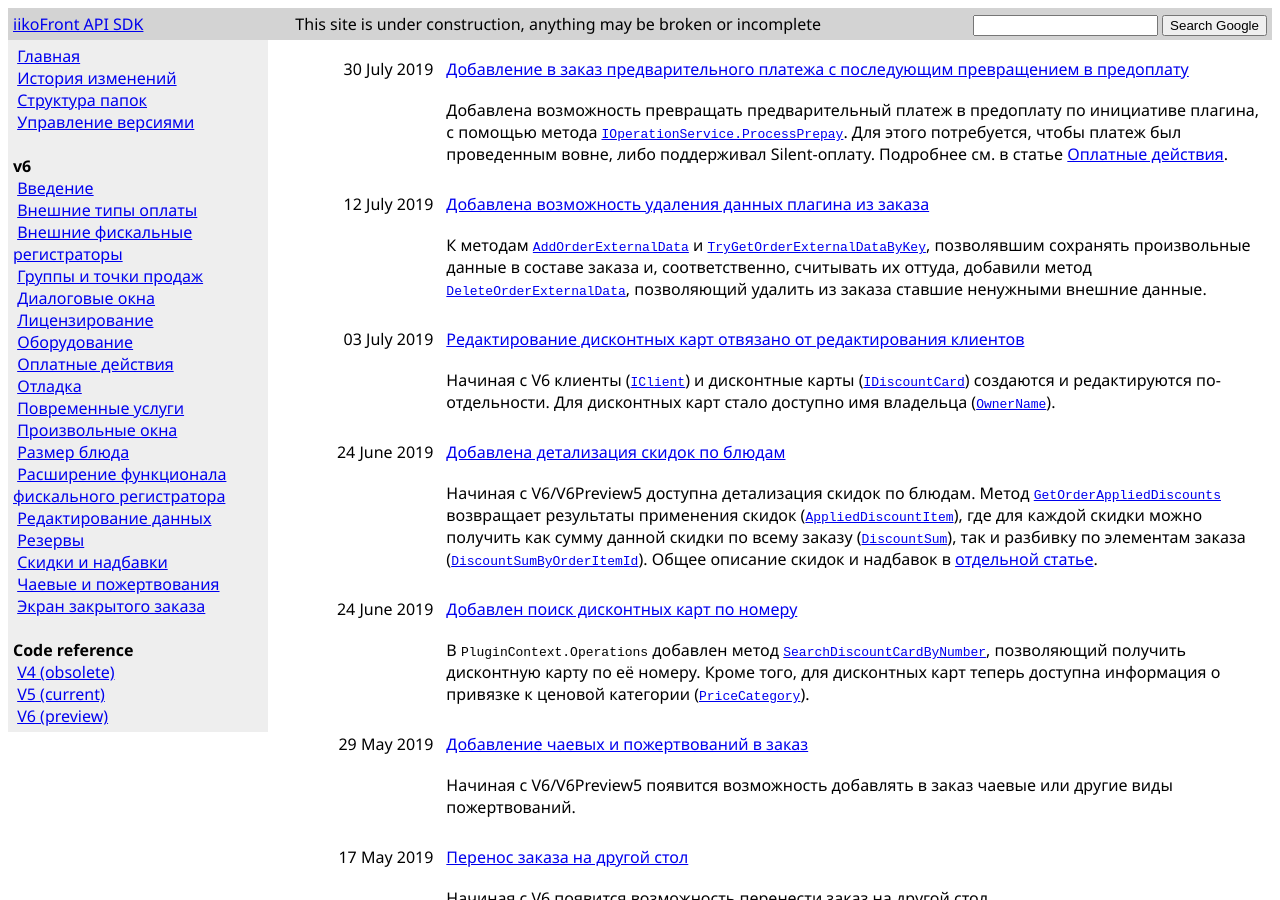
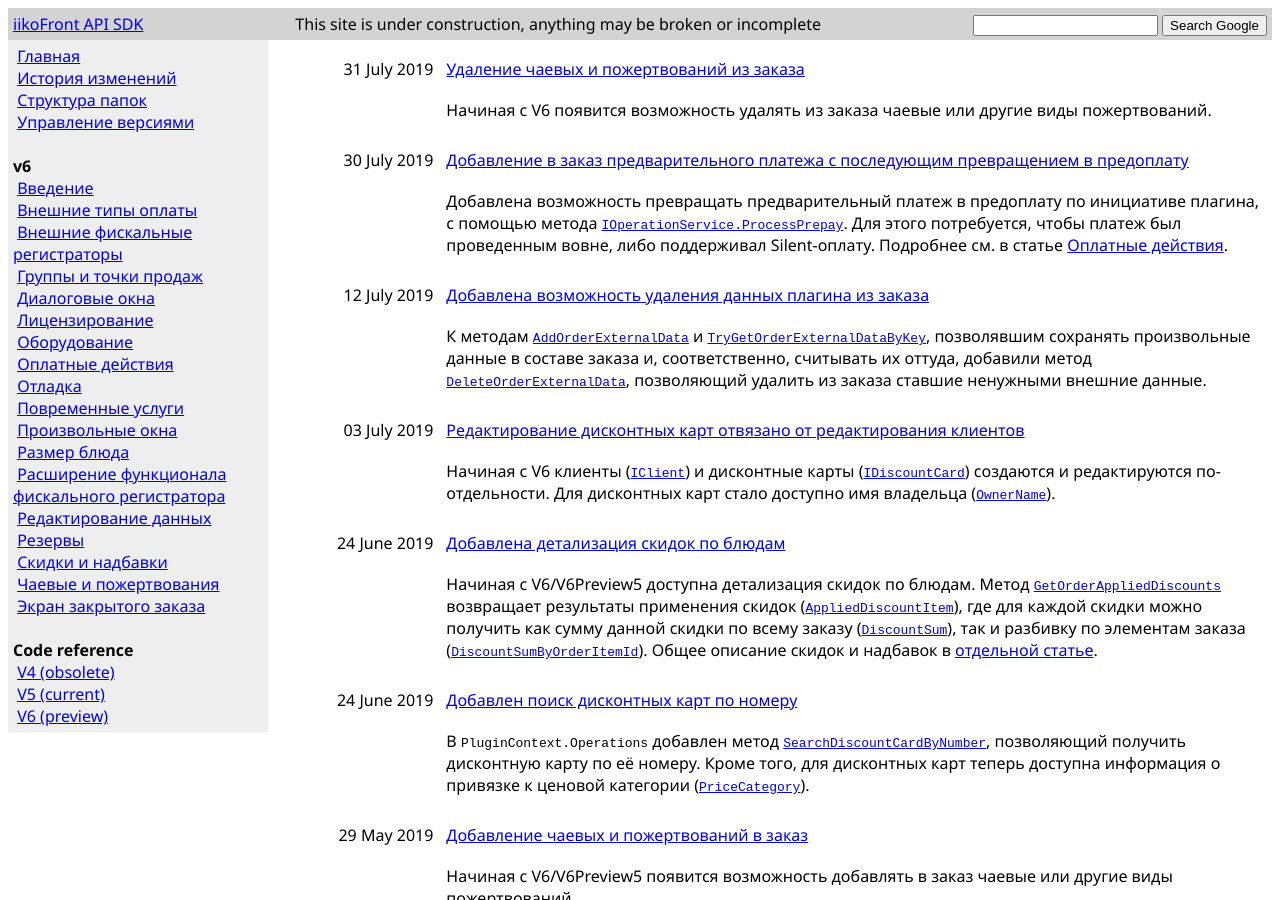
Before and after one commit to iiko/front.api.doc, a Jekyll site: the page built from changelog.md, in a window 1280 px wide and 900 px high. Built offline with Jekyll 4.4.1, drawn with Linux system fonts in a browser that asks for light colours.

Commit message:
RMS-49748 Front.Api: документация по удалению чаевых

```diff
--- /dev/null
+++ b/_posts/2019-07-31-donations.md
@@ -0,0 +1,8 @@
+---
+title: Удаление чаевых и пожертвований из заказа
+layout: default
+---
+Начиная с V6 появится возможность удалять из заказа чаевые или другие виды пожертвований.
+
+С помощью метода [`DeleteDonation`](https://iiko.github.io/front.api.sdk/v6/html/M_Resto_Front_Api_V6_IOperationService_DeleteDonation.htm) можно удалить чаевые, ранее добавленные в заказ.
+С более подробной информацией можно ознакомиться в разделе [Чаевые и пожертвования]({{ site.baseurl }}/v6/ru/Donations)
```
Also changed, not shown: v6/ru/Donations.md (+40 -0 lines).
